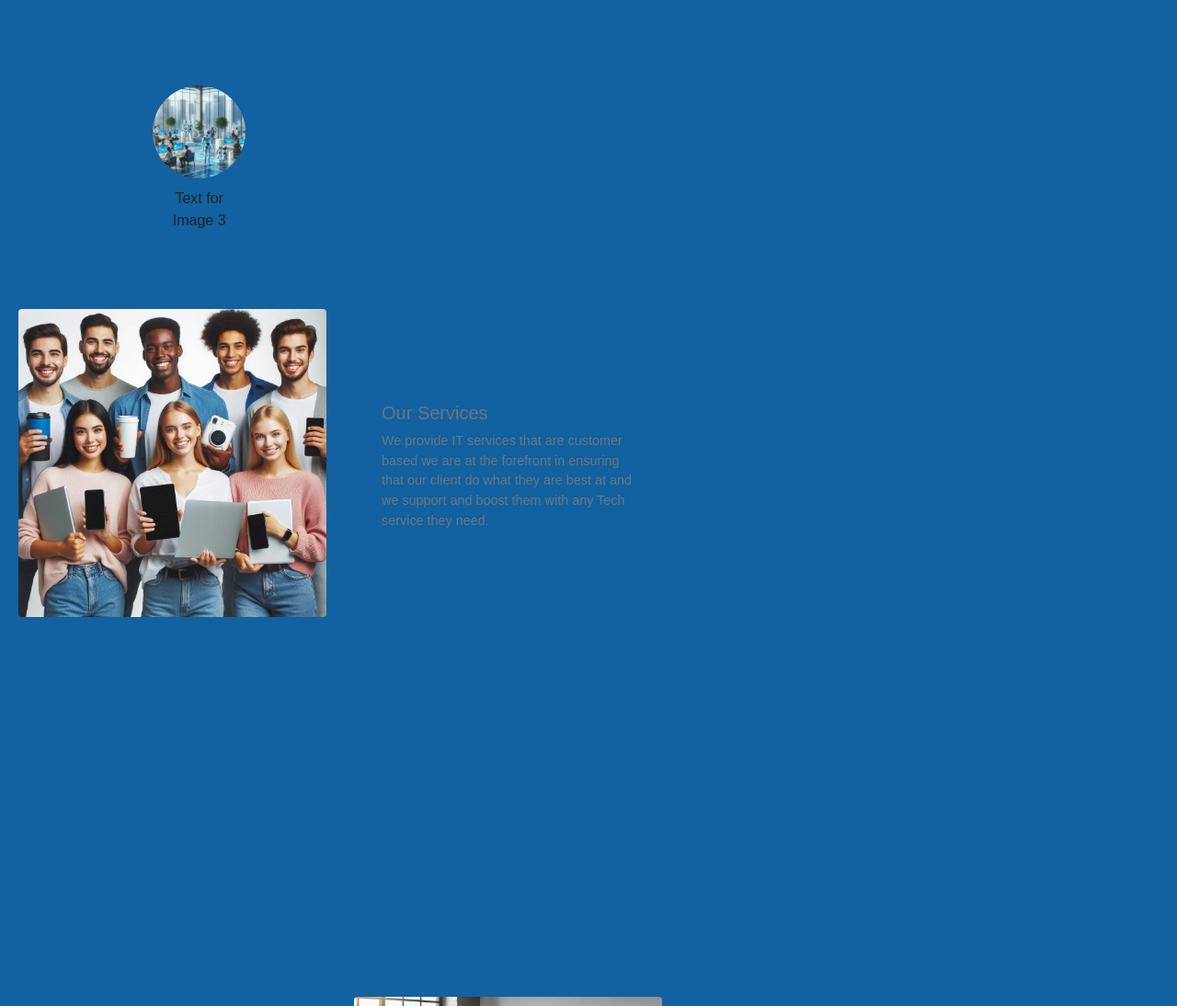
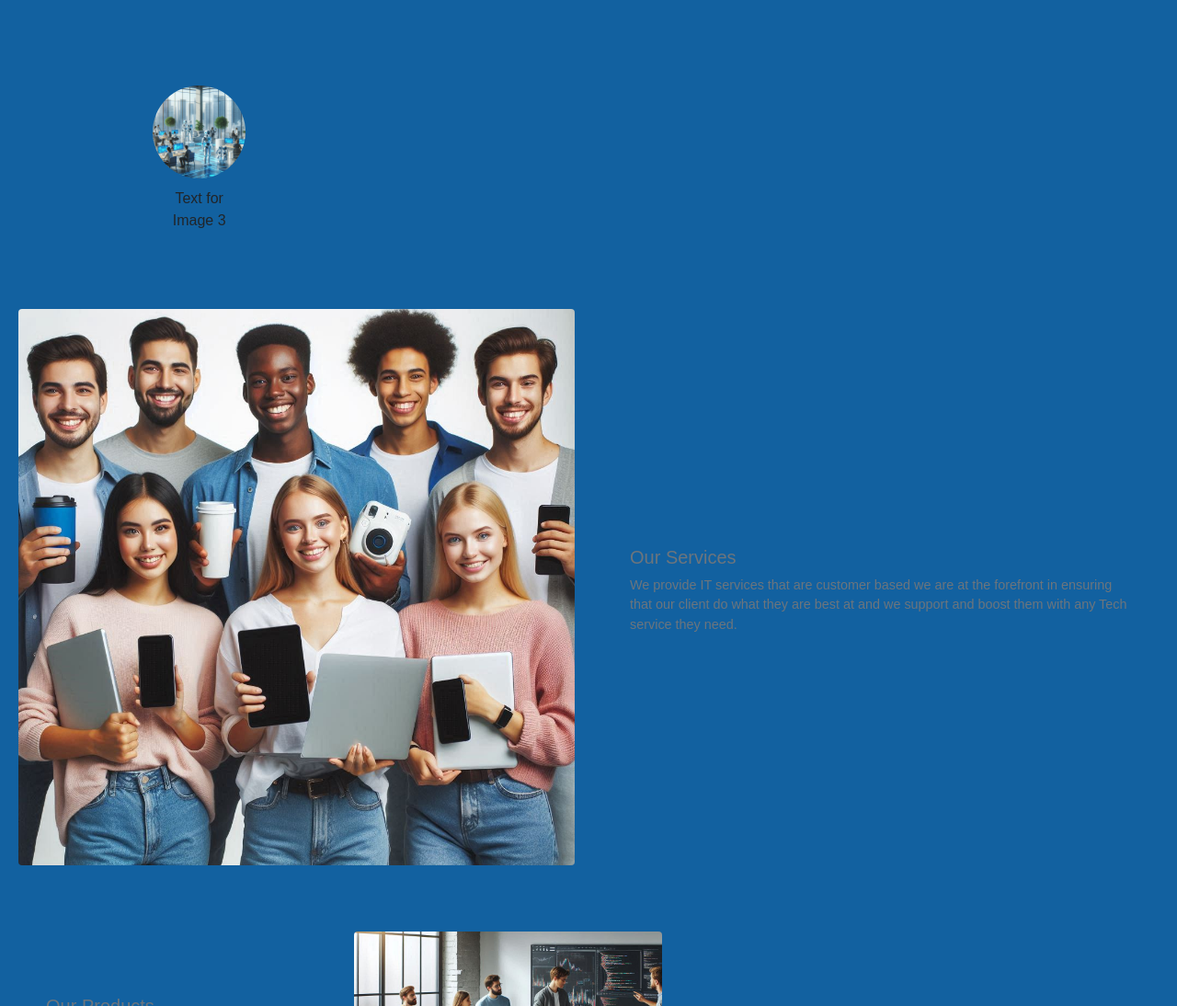
Before and after one commit to Stickywest/akilliegesolutions, a plain HTML site: page index.html in a window 1280 px wide. Shown: the part 1706-2800 px from the top of the page at 92% size. Drawn offline with nearby package versions, Linux system fonts and the light colour scheme.

Commit message:
Update index.html

```diff
--- a/index.html
+++ b/index.html
@@ -265,7 +265,7 @@
         </div>
     </div>
 
-    <div class="container2 mt-5">
+    <div class="container3 mt-5">
         <div class="row">
             <div class="col-md-6">
                 <figure class="figure">
```
